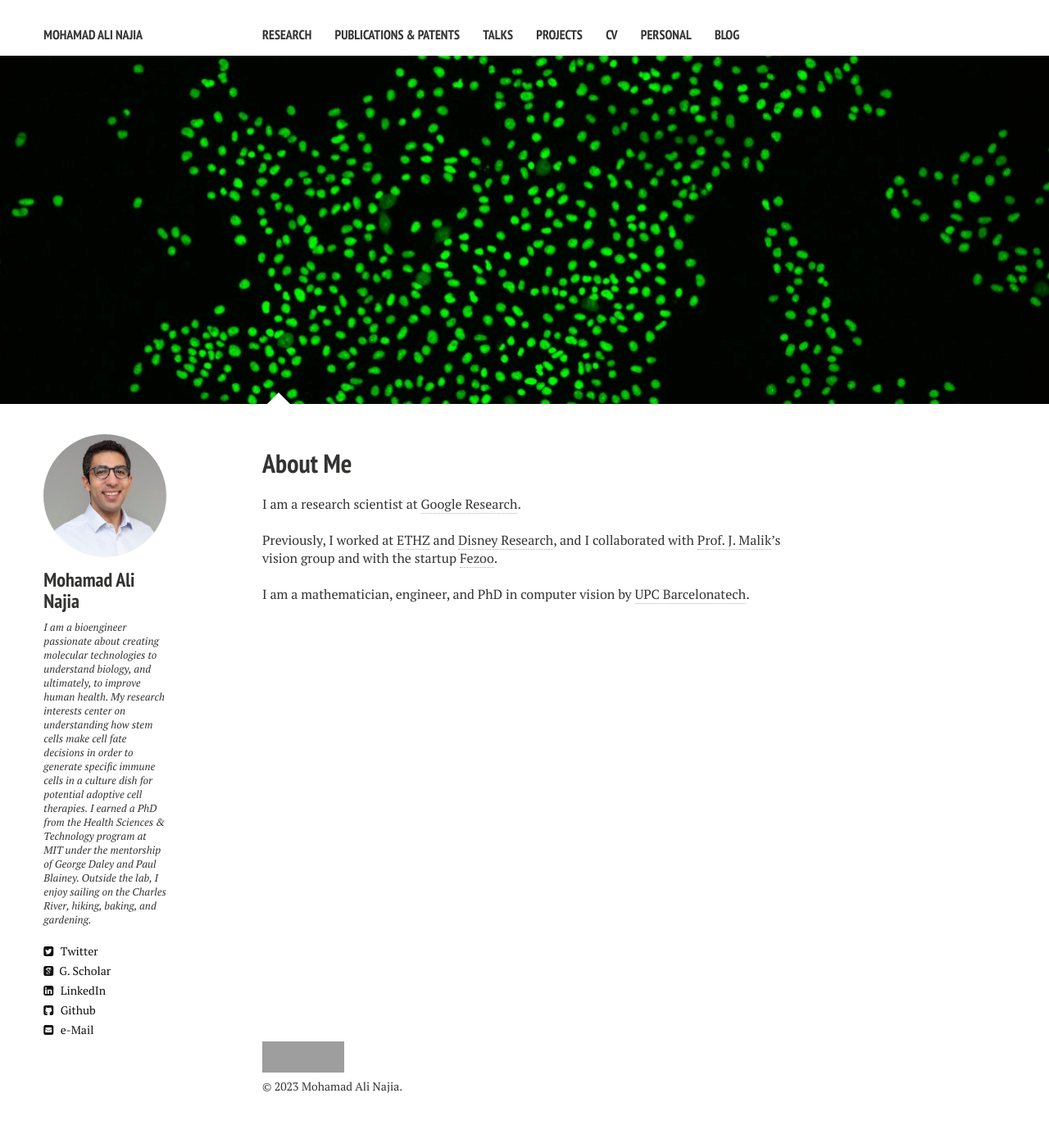
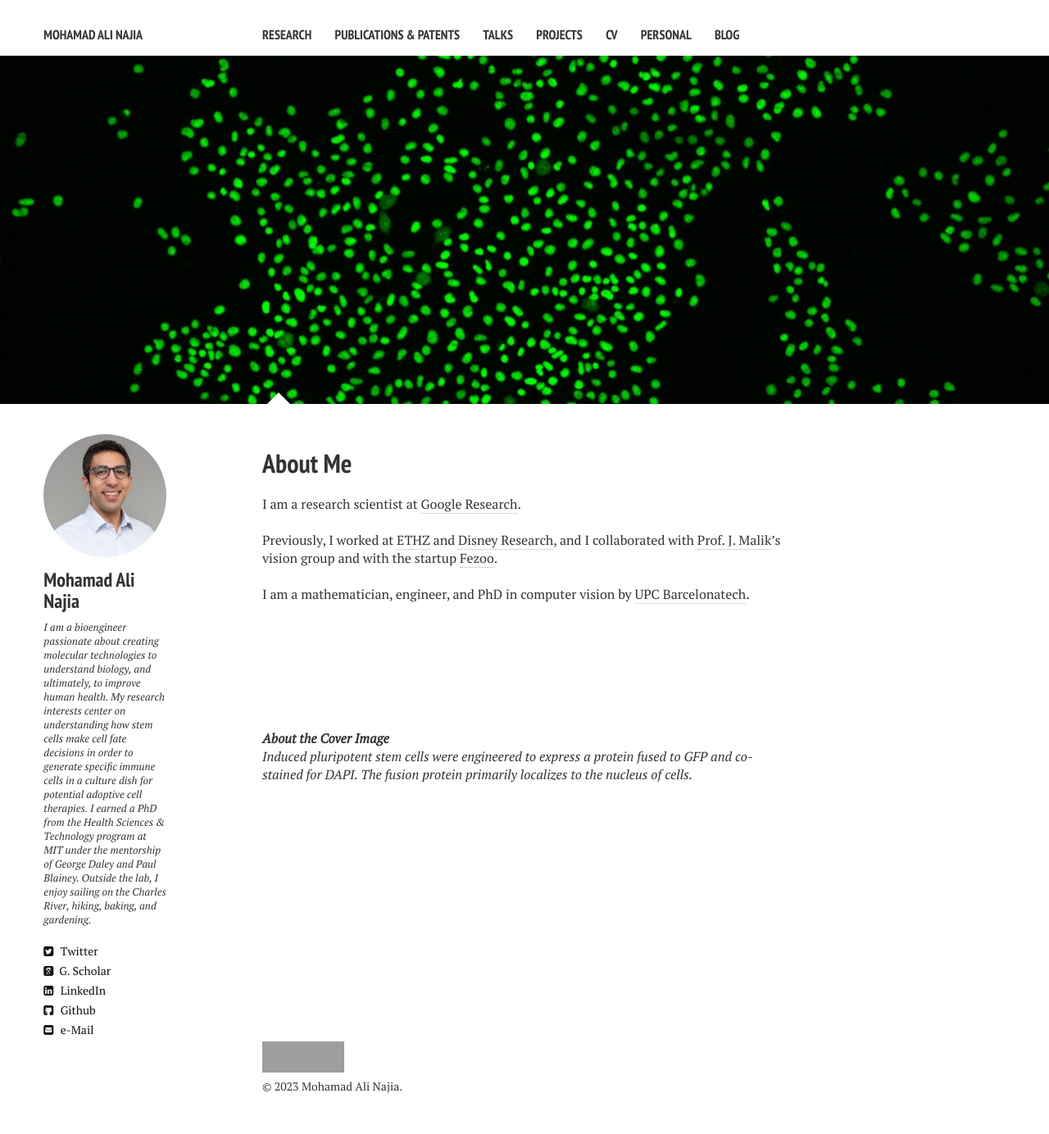
Before and after one commit to mnajia/mnajia.github.io, a Jekyll site: the page built from index.md, in a window 1280 px wide. Shown: the whole page at 82% size. Built offline with Jekyll 4.4.1, drawn with Linux system fonts in a browser that asks for light colours; nearby versions of some CDN libraries; grey boxes are pictures that could not be loaded.

Commit message:
first commit

```diff
--- a/index.md
+++ b/index.md
@@ -17,3 +17,8 @@ and with the startup <a href="https://gestoos.com" target="_blank">Fezoo</a>.
 
 <br />
 I am a mathematician, engineer, and PhD in computer vision by <a href="http://www.upc.edu" target="_blank">UPC Barcelonatech</a>.
+
+<br /><br /><br /><br /><br /><br /><br />
+<b><em>About the Cover Image</em></b>
+<br />
+<em>Induced pluripotent stem cells were engineered to express a protein fused to GFP and co-stained for DAPI. The fusion protein primarily localizes to the nucleus of cells.</em>
```
